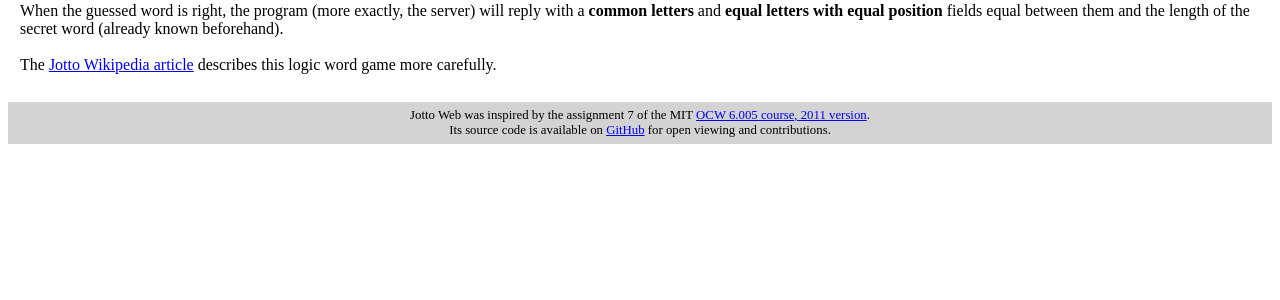
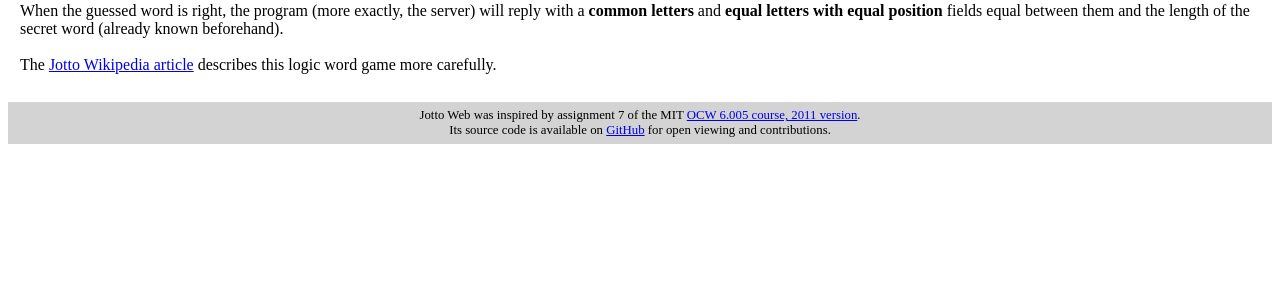
Before and after one commit to acsor/Jotto-Web, a Django app: page / in a window 1280 px wide. Shown: the part 413-713 px from the top of the page. Run offline with Django 3.2, Linux system fonts and the light colour scheme.

Commit message:
Prepare repository for hosting.

```diff
--- a/JottoWebApp/templates/jotto/base.html
+++ b/JottoWebApp/templates/jotto/base.html
@@ -64,9 +64,9 @@
     </main>
 
     <footer>
-        Jotto Web was inspired by the assignment 7 of the MIT
+        Jotto Web was inspired by assignment 7 of the MIT
         <a href="http://dspace.mit.edu/handle/1721.1/106923">OCW 6.005 course, 2011 version</a>.<br>
-        Its source code is available on <a href="https://github.com/newnone/">GitHub</a> for open viewing and
+        Its source code is available on <a href="https://github.com/newnone/Jotto-Web">GitHub</a> for open viewing and
         contributions.
     </footer>
 </body>
```
Also changed, not shown: README.md, db.sqlite3, 1 other file.
